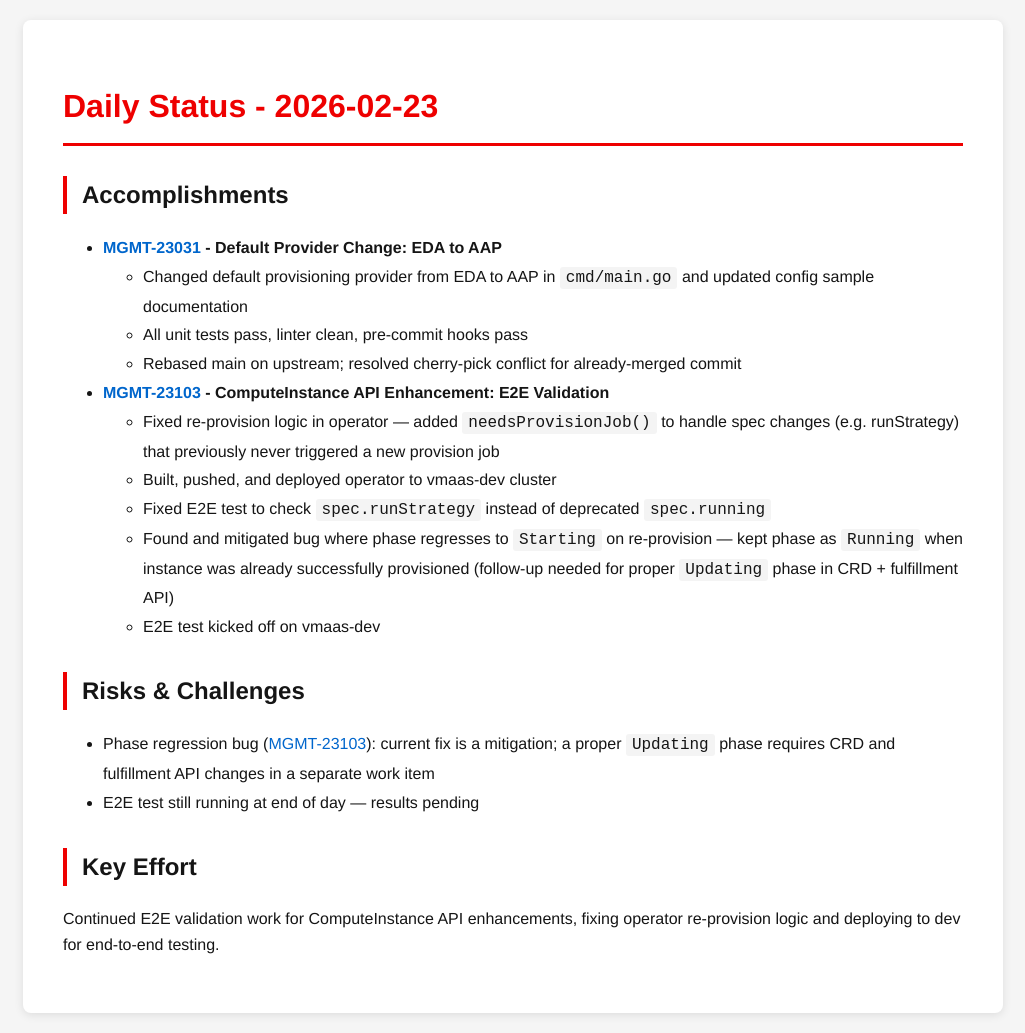
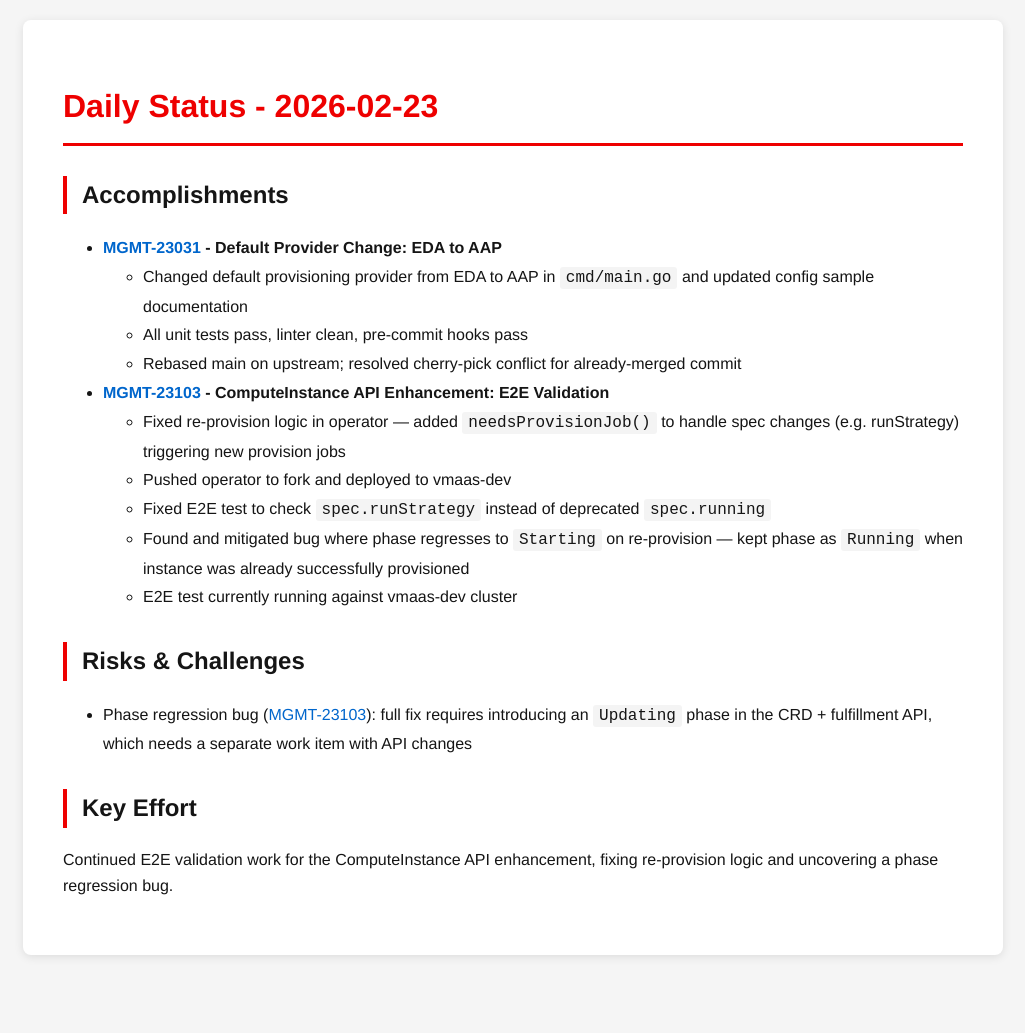
Before and after one commit to tzvatot/daily-status, a Jekyll site: the page built from 2026-02-23.md, in a window 1280 px wide. Shown: the whole page, without its empty margins (127-1152 px from the left). Built offline with Jekyll 4.4.1, drawn with Linux system fonts in a browser that asks for light colours; after the commit the page ends 975 px from its top, so only the background shows below that.

Commit message:
Daily status update - 2026-02-23

```diff
--- a/2026-02-23.md
+++ b/2026-02-23.md
@@ -7,24 +7,20 @@ date: 2026-02-23
 # Daily Status - 2026-02-23
 
 ## Accomplishments
-
 - **[MGMT-23031](https://issues.redhat.com/browse/MGMT-23031) - Default Provider Change: EDA to AAP**
   - Changed default provisioning provider from EDA to AAP in `cmd/main.go` and updated config sample documentation
   - All unit tests pass, linter clean, pre-commit hooks pass
   - Rebased main on upstream; resolved cherry-pick conflict for already-merged commit
 
 - **[MGMT-23103](https://issues.redhat.com/browse/MGMT-23103) - ComputeInstance API Enhancement: E2E Validation**
-  - Fixed re-provision logic in operator — added `needsProvisionJob()` to handle spec changes (e.g. runStrategy) that previously never triggered a new provision job
-  - Built, pushed, and deployed operator to vmaas-dev cluster
+  - Fixed re-provision logic in operator — added `needsProvisionJob()` to handle spec changes (e.g. runStrategy) triggering new provision jobs
+  - Pushed operator to fork and deployed to vmaas-dev
   - Fixed E2E test to check `spec.runStrategy` instead of deprecated `spec.running`
-  - Found and mitigated bug where phase regresses to `Starting` on re-provision — kept phase as `Running` when instance was already successfully provisioned (follow-up needed for proper `Updating` phase in CRD + fulfillment API)
-  - E2E test kicked off on vmaas-dev
+  - Found and mitigated bug where phase regresses to `Starting` on re-provision — kept phase as `Running` when instance was already successfully provisioned
+  - E2E test currently running against vmaas-dev cluster
 
 ## Risks & Challenges
-
-- Phase regression bug ([MGMT-23103](https://issues.redhat.com/browse/MGMT-23103)): current fix is a mitigation; a proper `Updating` phase requires CRD and fulfillment API changes in a separate work item
-- E2E test still running at end of day — results pending
+- Phase regression bug ([MGMT-23103](https://issues.redhat.com/browse/MGMT-23103)): full fix requires introducing an `Updating` phase in the CRD + fulfillment API, which needs a separate work item with API changes
 
 ## Key Effort
-
-Continued E2E validation work for ComputeInstance API enhancements, fixing operator re-provision logic and deploying to dev for end-to-end testing.
+Continued E2E validation work for the ComputeInstance API enhancement, fixing re-provision logic and uncovering a phase regression bug.
```
